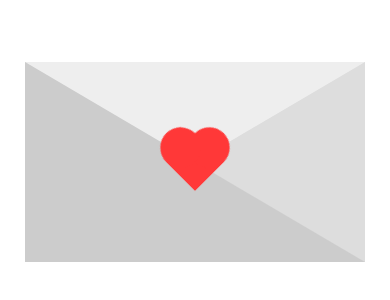
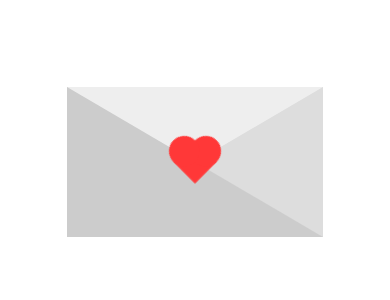
Before and after one commit to ConorCrutchley/css-art-gallery, a plain HTML site: page 2 - envelope/index.html in a window 390 px wide. Shown: the part 260-560 px from the top of the page. Drawn offline with Linux system fonts and the light colour scheme.

Commit message:
refactor: Updated diamond and envelope to be more responsive

```diff
--- a/1 - diamond/style.css
+++ b/1 - diamond/style.css
@@ -47,6 +47,12 @@ span:nth-child(4) {
   top: 50%;
   left: 50%;
 }
+@media (min-width: 380px) {
+  * {
+    --diamond-size: 150px;
+    --border-size: 38px;
+  }
+}
 @media (min-width: 720px) {
   * {
     --diamond-size: 200px;
--- a/2 - envelope/style.css
+++ b/2 - envelope/style.css
@@ -4,6 +4,9 @@
   --light-grey: #eee;
   --mid-grey: #ddd;
   --dark-grey: #ccc;
+  --border-inline-size: 85px;
+  --border-margin-size: 50px;
+  --heart-size: 16px;
 }
 body {
   margin: 0;
@@ -16,14 +19,14 @@ body {
 .card {
   width: 0;
   height: 0;
-  border-top: 100px solid var(--light-grey);
-  border-right: 170px solid var(--mid-grey);
-  border-bottom: 100px solid var(--dark-grey);
-  border-left: 170px solid var(--dark-grey);
+  border-top: var(--border-margin-size) solid var(--light-grey);
+  border-right: var(--border-inline-size) solid var(--mid-grey);
+  border-bottom: var(--border-margin-size) solid var(--dark-grey);
+  border-left: var(--border-inline-size) solid var(--dark-grey);
 }
 .heart {
-  width: 32px;
-  height: 32px;
+  aspect-ratio: 1/1;
+  width: var(--heart-size);
   background-color: var(--red);
   transform: translate(-50%, -50%) rotate(45deg);
   animation: heartbeat 1.4s linear infinite;
@@ -66,3 +69,17 @@ body {
     transform: translate(-50%, -50%) rotate(45deg) scale(1);
   }
 }
+@media (min-width: 380px) {
+  * {
+    --border-inline-size: 128px;
+    --border-margin-size: 75px;
+    --heart-size: 24px;
+  }
+}
+@media (min-width: 720px) {
+  * {
+    --border-inline-size: 170px;
+    --border-margin-size: 100px;
+    --heart-size: 32px;
+  }
+}
```
